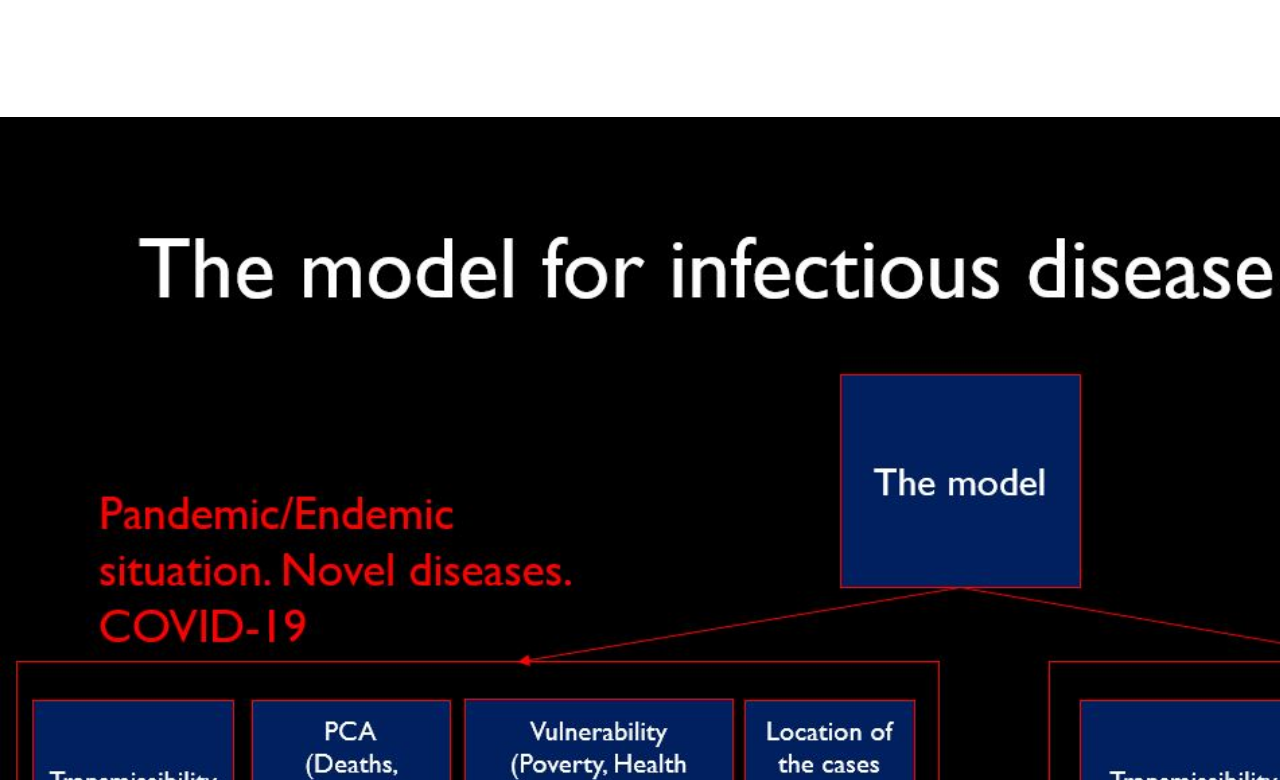
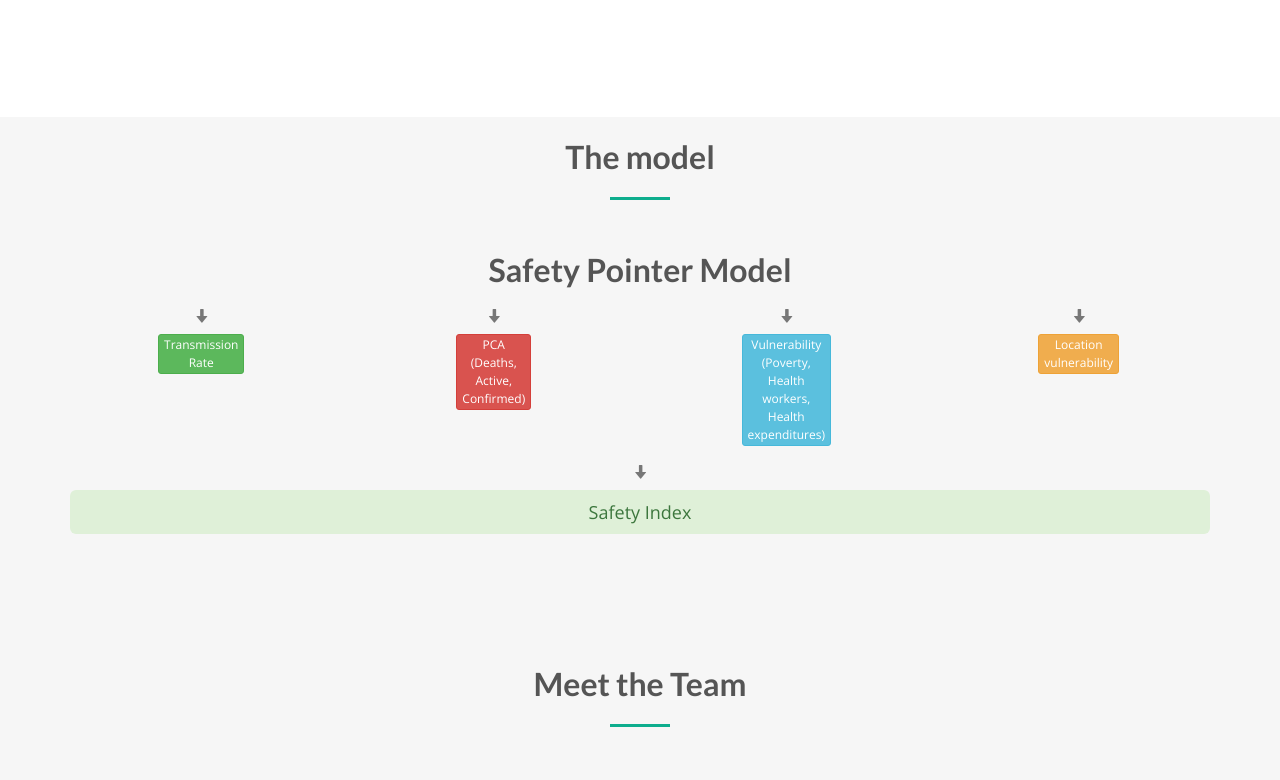
Before and after one commit to SafetyPointer/SafetyPointer.github.io, a plain HTML site: page index.html in a window 1280 px wide. Shown: the part 1500-2280 px from the top of the page. Drawn offline with nearby package versions, Linux system fonts and the light colour scheme; some icons are missing; files whose address does not match are found by name.

Commit message:
Added model diag

```diff
--- a/index.html
+++ b/index.html
@@ -13,7 +13,7 @@
 <link rel="apple-touch-icon" href="img/apple-touch-icon.png">
 <link rel="apple-touch-icon" sizes="72x72" href="img/apple-touch-icon-72x72.png">
 <link rel="apple-touch-icon" sizes="114x114" href="img/apple-touch-icon-114x114.png">
-
+<link href="https://netdna.bootstrapcdn.com/bootstrap/3.0.0/css/bootstrap-glyphicons.css" rel="stylesheet">
 <!-- Bootstrap -->
 <link rel="stylesheet" type="text/css"  href="css/bootstrap.css">
 <link rel="stylesheet" type="text/css" href="fonts/font-awesome/css/font-awesome.css">
@@ -90,11 +90,65 @@
 </div>
 
 <!-- Header -->
-<header class="header1" name="home">
+<!-- <header class="header1" name="home">
   <div class="intro-text1">
 
   </div>
-</header>
+</header> -->
+<div class="text-center" style="background-color: #f6f6f6;">
+  <div class="container">
+    <div class="section-title center">
+      <h2>The model</h2>
+      <hr>
+    </div>
+  <div class="row">
+    <div class="col-xs-12">
+      <h2>Safety Pointer Model</h2><br/>
+      <div class="row">
+        <div class="col-xs-3 text-center">
+           <p class="btn"><span class="glyphicon glyphicon-arrow-down"></span>
+        </div>
+        <div class="col-xs-3 text-center">
+          <p class="btn">
+          <span class="glyphicon glyphicon-arrow-down"></span></p>
+        </div>
+        <div class="col-xs-3 text-center">
+          <p class="btn">
+          <span class="glyphicon glyphicon-arrow-down"></span></p>
+        </div>
+        <div class="col-xs-3 text-center">
+          <p class="btn">
+          <span class="glyphicon glyphicon-arrow-down"></span></p>
+        </div>
+      </div>
+
+    </div>
+  </div>
+  <div class="row">
+    <div class="col-xs-3 text-center">
+      <p class="center-block"><span class="btn btn-success btn-xs">Transmission<br/>Rate</span></p>
+    </div>
+    <div class="col-xs-3 text-center">
+      <p class="center-block"><span class="btn btn-danger btn-xs">PCA <br/>(Deaths, <br/>Active, <br/>Confirmed)</span></p>
+    </div>
+    <div class="col-xs-3 text-center">
+      <p class="center-block"><span class="btn btn-info btn-xs">Vulnerability <br/>(Poverty, <br/>Health <br/> workers,<br/> Health <br/> expenditures) </span></p>
+    </div>
+    <div class="col-xs-3 text-center">
+      <p class="center-block"><span class="btn btn-warning btn-xs">Location<br/>vulnerability</span></p>
+    </div>
+  </div>
+  <div class="row">
+    <div class="col-xs-12 text-center">
+      <p class="btn center-block"><span class="glyphicon glyphicon-arrow-down"></span></p>
+
+      <p class="bg-success text-success btn-lg">Safety Index</p>
+    </div>
+
+</div>
+</div>
+
+
 
 <div id="team-section" class="text-center">
   <div class="container">
```
